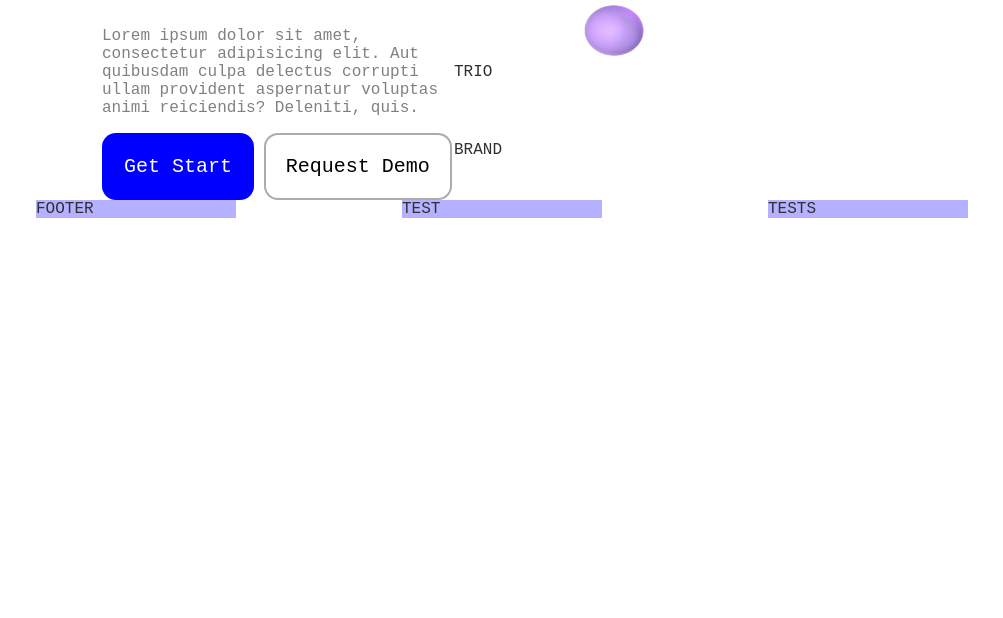
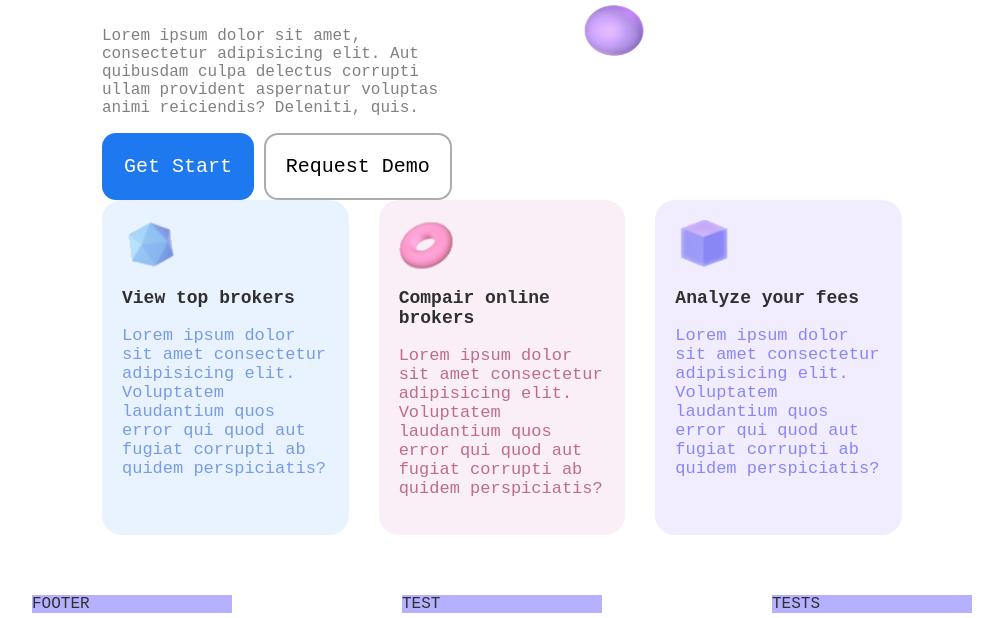
Before and after one commit to sxlx333/07-09-easy-money, a website: page index.html in a window 1280 px wide. Shown: the part 491-1109 px from the top of the page, without its empty margins (138-1141 px from the left). Before the commit the page ends 800 px from the top, so only its background shows below. Drawn offline with Linux system fonts and the light colour scheme.

Commit message:
Triple section blocks #7

```diff
--- a/css/button.css
+++ b/css/button.css
@@ -12,12 +12,12 @@
 }
 
 .button.blue {
-    background-color: blue;
+    background-color: #1E78F0;
     color: #fff;
 }
 .button.blue:hover {
     background-color: rgb(255, 255, 255);
-    color: #000000;
+    color: #0026ff;
 }
 
 .button.white {
--- a/css/header.css
+++ b/css/header.css
@@ -19,15 +19,17 @@ header.container {
 
 
 
-.link.active {
-    background-color: red;
+header .link.active {
+    /* background-color: red; */
+    color: black;
+    font-weight: bold;
 }
 
 header > nav.nav-bar {
     display: flex;
     gap: 20px;
 }
-.link {
+header .link {
     font-size: 20px;
     text-decoration: none;
     color: grey;
--- a/css/hero.css
+++ b/css/hero.css
@@ -3,12 +3,12 @@ section.container > img.person {
     float:right;
 
 }
-div.tekstas {
+.hero .tekstas {
     width: 44%;
     /* background-color: rgb(255, 154, 255); */
     float:left;
 }
-.badge {
+.hero .badge {
     display:flex;
     align-items: center;
     gap: 0.5em;
@@ -16,19 +16,19 @@ div.tekstas {
     text-transform: uppercase;
     font-weight: bold;
 }
-.badge > svg {
+.hero .badge > svg {
     width:20px;
     height:20px;
-    color:green;
+    color:#008000;
 }
-.main-title {
+.hero .main-title {
     font-size:52px;
     font-family: 'Segoe UI', Tahoma, Geneva, Verdana, sans-serif;
 }
 
-.main-title > span {
-    color: blue;
+.hero .main-title > span {
+    color: #1E78F0;
 }
-.description {
+.hero .description {
     color:grey;
 }
--- a/css/main.css
+++ b/css/main.css
@@ -2,7 +2,7 @@
     box-sizing: border-box;
 }
 body {
-
+margin: 0;
 background-color: #fff;
 color: rgb(48, 48, 48);
 font-family: 'Courier New', Courier, monospace;
--- /dev/null
+++ b/css/trio.css
@@ -0,0 +1,46 @@
+.trio-list {
+
+    display:flex;
+    gap: 30px;
+}
+
+.trio-list .trio {
+    width: 247px;
+    padding:20px;
+    background-color: rgb(233, 243, 255);
+    border-radius: 20px;
+}
+.trio-list .trio:nth-child(2) {
+    background-color: #FAEFF6;
+}
+.trio-list .trio:nth-child(3) {
+    background-color: #F2ECFF;
+}
+
+.trio-list .img {
+    display: block;
+    width: 100%;  /*pazymima img teritorija*/
+    height: 50px;
+
+    object-fit: contain;   /*italpinamas img*/
+    object-position: top left;
+}
+
+.trio-list .title {
+    font-size: 18px;
+    font-weight: bold;
+
+}
+
+.trio-list .description {
+    font-size: 17px;
+    color: #779ce5;
+}
+.trio-list .trio:nth-child(2) .description {
+    font-size: 17px;
+    color: #BE6B8C;
+}
+.trio-list .trio:nth-child(3) .description {
+    font-size: 17px;
+    color: #8987F7;
+}
--- a/index.html
+++ b/index.html
@@ -20,6 +20,7 @@
     <link rel="stylesheet" href="./css/button.css">
     <link rel="stylesheet" href="./css/header.css">
     <link rel="stylesheet" href="./css/hero.css">
+    <link rel="stylesheet" href="./css/trio.css">
 
 
 
@@ -39,8 +40,16 @@
     </header>
 
 
+
+
     <main class="below-nav">
-        <section class="container">
+
+
+
+
+
+
+        <section class="container hero">
             <div class="tekstas">
                 <div class="badge">
                     <svg stroke="currentColor" fill="currentColor" stroke-width="0" viewBox="0 0 512 512" height="20px" width="20px" xmlns="http://www.w3.org/2000/svg"><path d="M256 48C141.1 48 48 141.1 48 256s93.1 208 208 208 208-93.1 208-208S370.9 48 256 48zm106.5 150.5L228.8 332.8h-.1c-1.7 1.7-6.3 5.5-11.6 5.5-3.8 0-8.1-2.1-11.7-5.7l-56-56c-1.6-1.6-1.6-4.1 0-5.7l17.8-17.8c.8-.8 1.8-1.2 2.8-1.2 1 0 2 .4 2.8 1.2l44.4 44.4 122-122.9c.8-.8 1.8-1.2 2.8-1.2 1.1 0 2.1.4 2.8 1.2l17.5 18.1c1.8 1.7 1.8 4.2.2 5.8z"></path></svg>
@@ -54,13 +63,24 @@
             </div>
             <img class="person" src="./images/person.webp" alt="person-image">
         </section>
-        <section class="container">
-            TRIO
+
+        <section class="container trio-list">
+            <div class="trio" >
+                <img class="img"  src="./images/trio1.webp" alt="Icon">
+                <p class="title">View top brokers</p>
+                <p class="description">Lorem ipsum dolor sit amet consectetur adipisicing elit. Voluptatem laudantium quos error qui quod aut fugiat corrupti ab quidem perspiciatis?</p>
+            </div>
+            <div class="trio" >
+                <img  class="img" src="./images/trio-2.webp" alt="Icon">
+                <p class="title" >Compair online brokers</p>
+                <p class="description">Lorem ipsum dolor sit amet consectetur adipisicing elit. Voluptatem laudantium quos error qui quod aut fugiat corrupti ab quidem perspiciatis?</p>
+            </div>
+            <div  class="trio" >
+                <img  class="img" src="./images/trio-3.webp" alt="Icon">
+                <p class="title" >Analyze your fees</p>
+                <p class="description">Lorem ipsum dolor sit amet consectetur adipisicing elit. Voluptatem laudantium quos error qui quod aut fugiat corrupti ab quidem perspiciatis?</p>
+            </div>
         </section>
-        <section>
-            BRAND
-        </section>
-
 
     </main>
 
```
Also changed, not shown: images/trio-2.webp (added), images/trio-3.webp (added), images/trio1.webp (added).
